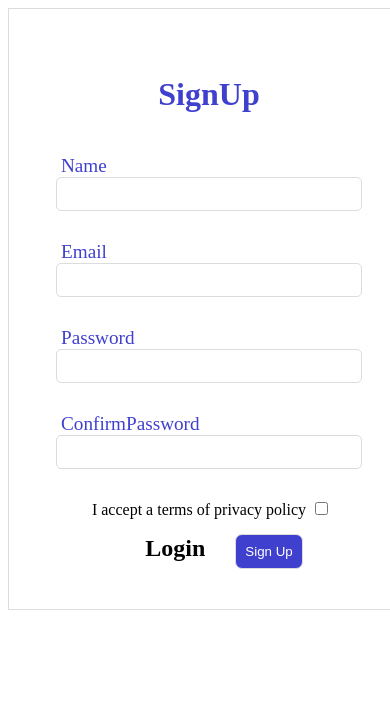
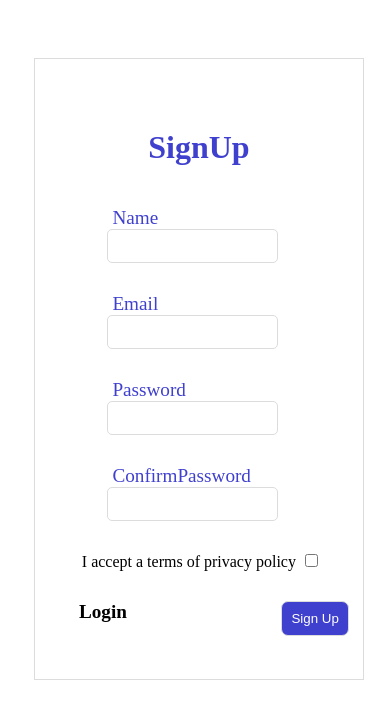
Before and after one commit to Fateme-Hashemi/Store-Site, a React (Create React App) app: page / in a window 390 px wide. Shown: the top 718 px of the page. Built offline with nearby package versions, Linux system fonts and the light colour scheme.

Commit message:
final styles added

```diff
--- a/src/component/SignUp.module.css
+++ b/src/component/SignUp.module.css
@@ -1,3 +1,9 @@
+.outercontainer {
+    display: flex;
+    justify-content: center;
+}
+
+
 .container {
     display: flex;
     width: 300px;
@@ -83,10 +89,9 @@
 }
 
 .button {
-    width: 85%;
+    width: 300px;
     display: flex;
     justify-content: space-between;
-
     margin-top: 15px;
 }
 
@@ -95,7 +100,7 @@
     margin: 0 30px;
     color: black;
     font-weight: bold;
-    font-size: 1.5rem;
+    font-size: 1.2rem;
 
 }
 .submitbutton {
@@ -105,3 +110,25 @@
     border-radius: 7px;
     padding: 9px;
 }
+.submitbutton:hover {
+    color: rgb(64, 64, 206);
+    background-color: #fff;
+    transition: all .2s ease;
+    border: 1px solid rgb(64, 64, 206);
+}
+
+@media (max-width: 440px) {
+
+.formContainer {
+    padding: 10px;
+    margin: 50px 10px;
+    width: 90%;
+}
+
+.forminput, .uncompleted{
+    width: 90%;
+}
+
+
+
+}
--- a/src/component/SingUp.js
+++ b/src/component/SingUp.js
@@ -45,7 +45,7 @@ const focusHandler = event => {
 
 const submitHandler = event => {
 
-
+  event.preventDefault()
     if(!Object.keys(error).length) {
         notify("You signed up successfully!", "success");
     }else {
@@ -61,6 +61,7 @@ const submitHandler = event => {
 }
     return (
 
+      <div className={styles.outercontainer}>
           <div className={styles.Container}>
 
 <form onSubmit={submitHandler} className={styles.formContainer}>
@@ -91,7 +92,7 @@ const submitHandler = event => {
     {error.isAccepted && touched.isAccepted && <span>{error.name}</span>}
     </div>
 
-            <div className={styles}>
+    <div className={styles.button}>
         <a href='#' className={styles.loginbutton}>Login</a>
         <button type='submit' className={styles.submitbutton}>Sign Up</button>
     </div>
@@ -103,6 +104,7 @@ const submitHandler = event => {
 <ToastContainer />
 </div>
 
+      </div>
 
 
     );
--- a/src/component/reacttoastify.js
+++ b/src/component/reacttoastify.js
@@ -5,6 +5,6 @@ export const notify = (text, type) =>{
     if(type === "success") {
         toast.success(text);
     } else {
-        toast.error(text)
+        toast.error(text);
     }
 }
--- a/src/component/validate.js
+++ b/src/component/validate.js
@@ -22,7 +22,7 @@ export const validate = data => {
 
     if(!data.password) {
         error.password = "Password is required"
-    } else if (!data.password.length < 6) {
+    } else if (!data.password.length > 6) {
         error.password = "Password need to be 6 characters or more"
     } else {
         delete error.password
```
Lines whose indentation alone changed are shown as unchanged.
